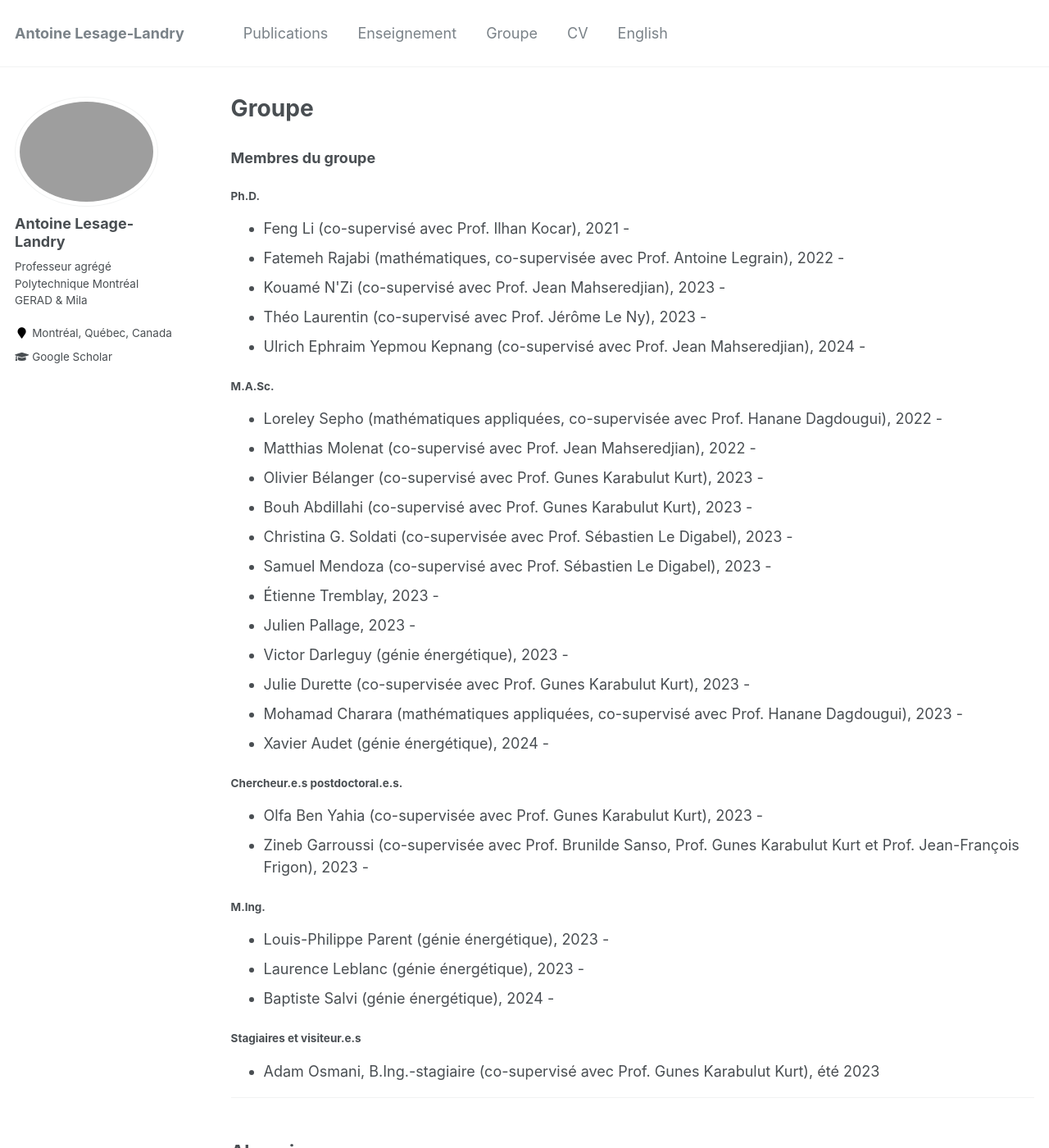
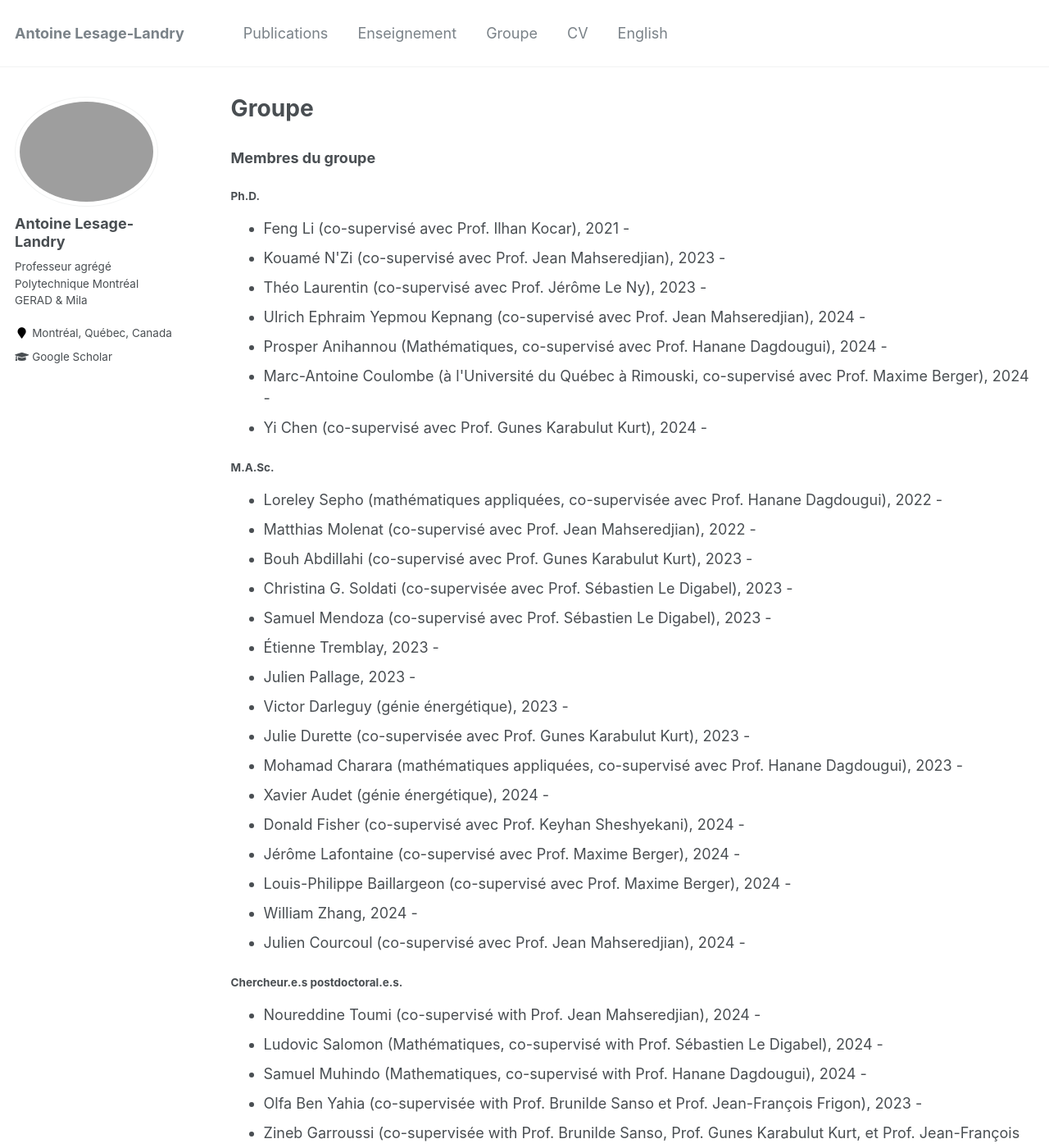
Before and after one commit to alesagelandry/fr, a Jekyll site: the page built from _pages/group.html, in a window 1280 px wide and 1400 px high. Shown: the whole window at 82% size. Built offline with Jekyll 4.4.1, drawn with Linux system fonts in a browser that asks for light colours; some of the changed text lies outside the part shown.

Commit message:
projets + étudiants

```diff
--- a/_pages/group.html
+++ b/_pages/group.html
@@ -15,10 +15,12 @@ author_profile: true
 
 
 <li>Feng Li (co-supervisé avec Prof. Ilhan Kocar), 2021 - </li>
-<li>Fatemeh Rajabi (mathématiques, co-supervisée avec Prof. Antoine Legrain), 2022 - </li>
 <li>Kouamé N'Zi (co-supervisé avec Prof. Jean Mahseredjian), 2023 - </li>
 <li>Théo Laurentin (co-supervisé avec Prof. Jérôme Le Ny), 2023 - </li>
 <li>Ulrich Ephraim Yepmou Kepnang (co-supervisé avec Prof. Jean Mahseredjian), 2024 - </li>
+<li>Prosper Anihannou (Mathématiques, co-supervisé avec Prof. Hanane Dagdougui), 2024 - </li>
+<li>Marc-Antoine Coulombe (à l'Université du Québec à Rimouski, co-supervisé avec Prof. Maxime Berger), 2024 - </li>
+<li>Yi Chen (co-supervisé avec Prof. Gunes Karabulut Kurt), 2024 - </li>
 
 </ul>
 
@@ -27,7 +29,6 @@ author_profile: true
 <ul style="list-style-type:disc;">
 <li>Loreley Sepho (mathématiques appliquées, co-supervisée avec Prof. Hanane Dagdougui), 2022 - </li>
 <li>Matthias Molenat (co-supervisé avec Prof. Jean Mahseredjian), 2022 - </li>
-<li>Olivier Bélanger (co-supervisé avec Prof. Gunes Karabulut Kurt), 2023 - </li>
 <li>Bouh Abdillahi (co-supervisé avec Prof. Gunes Karabulut Kurt), 2023 - </li>
 <li>Christina G. Soldati (co-supervisée avec Prof. Sébastien Le Digabel), 2023 - </li>
 <li>Samuel Mendoza (co-supervisé avec Prof. Sébastien Le Digabel), 2023 - </li>
@@ -37,14 +38,22 @@ author_profile: true
 <li>Julie Durette (co-supervisée avec Prof. Gunes Karabulut Kurt), 2023 - </li>
 <li>Mohamad Charara (mathématiques appliquées, co-supervisé avec Prof. Hanane Dagdougui), 2023 - </li>
 <li>Xavier Audet (génie énergétique), 2024 - </li>
+<li>Donald Fisher (co-supervisé avec Prof. Keyhan Sheshyekani), 2024 - </li>
+<li>Jérôme Lafontaine (co-supervisé avec Prof. Maxime Berger), 2024 - </li>
+<li>Louis-Philippe Baillargeon (co-supervisé avec Prof. Maxime Berger), 2024 - </li>
+<li>William Zhang, 2024 - </li>
+<li>Julien Courcoul (co-supervisé avec Prof. Jean Mahseredjian), 2024 - </li>
 </ul>
 
 <h4>Chercheur.e.s postdoctoral.e.s.</h4>
 
 <ul style="list-style-type:disc;">
 
-<li> Olfa Ben Yahia (co-supervisée avec Prof. Gunes Karabulut Kurt), 2023 - </li>
-<li> Zineb Garroussi (co-supervisée avec Prof. Brunilde Sanso, Prof. Gunes Karabulut Kurt et Prof. Jean-François Frigon), 2023 - </li>
+    <li> Noureddine Toumi (co-supervisé with Prof. Jean Mahseredjian), 2024 - </li>
+    <li> Ludovic Salomon (Mathématiques, co-supervisé with Prof. Sébastien Le Digabel), 2024 - </li>
+    <li> Samuel Muhindo (Mathematiques, co-supervisé with Prof. Hanane Dagdougui), 2024 - </li>
+    <li> Olfa Ben Yahia (co-supervisée with Prof. Brunilde Sanso et Prof. Jean-François Frigon), 2023 - </li>
+    <li> Zineb Garroussi (co-supervisée with Prof. Brunilde Sanso, Prof. Gunes Karabulut Kurt, et Prof. Jean-François Frigon), 2023 - </li>
 
 </ul>
 
@@ -62,7 +71,8 @@ author_profile: true
 
 <ul style="list-style-type:disc;">
 
-<li>Adam Osmani, B.Ing.-stagiaire (co-supervisé avec Prof. Gunes Karabulut Kurt), été 2023 </li>
+<li>Tudor-Mihai Buhut, B.Ing.-stagiare (co-supervisé with Prof. Sébastien Le Digabel), été 2024.</li>
+<li>Joséphine Gobert, visiteure M2 (ENAC) (co-supervisée with Prof. Sébastien Le Digabel), été 2024.</li>
 </ul>
 
 <hr size="10px" />
@@ -76,6 +86,8 @@ author_profile: true
     <li>Philippe Maisonneuve, M.A.Sc. (génie énergétique), 2022 - 2023, maintenant Fireraven. </li>
     <li>Jean-William Lauzon (co-supervisé avec Prof. Ilhan Kocar), 2022 - 2023, maintenant CPI en réseaux de puissance à Eaton.</li>
     <li>Marie-Christine Paré (génie énergétique), 2021 - 2023, maintenant à la Régie de l'Énergie du Québec.</li>
+    <li>Fatemeh Rajabi (mathematiques appliquées, co-supervisée with Prof. Antoine Legrain), 2022 - 2024, maintenant à Heylist. </li>
+    <li>Olivier Bélanger (co-supervisé with Prof. Gunes Karabulut Kurt), 2023 - 2024, maintenant à Rambus.</li>
 </ul>
 
 <h4>Chercheur.e.s postdoctoral.e.s</h4>
@@ -102,4 +114,5 @@ author_profile: true
 <li>Yu-Hsin Wu, visiteur Ph.D. (Nagoya University), été 2023. </li>
 <li>Alexis Caraud, visiteur M2 (ENAC) (co-supervisé avec Prof. Sébastien Le Digabel), été 2023, maintenant étudiant PhD à Polytechnique Montréal. </li>
 <li>Stéphane Salim, visiteur M2 (ENAC) (co-supervisé avec Prof. Sébastien Le Digabel), été 2023, maintenant à Paris Aéroport. </li>
+<li>Adam Osmani, B.Ing.-stagiaire (co-supervisé avec Prof. Gunes Karabulut Kurt), été 2023, 2023 - 2024, maintenant étudiant MSc à Polytechnique Montréal.</li>
 </ul>
```
Also changed, not shown: _pages/about.md (+6 -8 lines), 3 other files.
